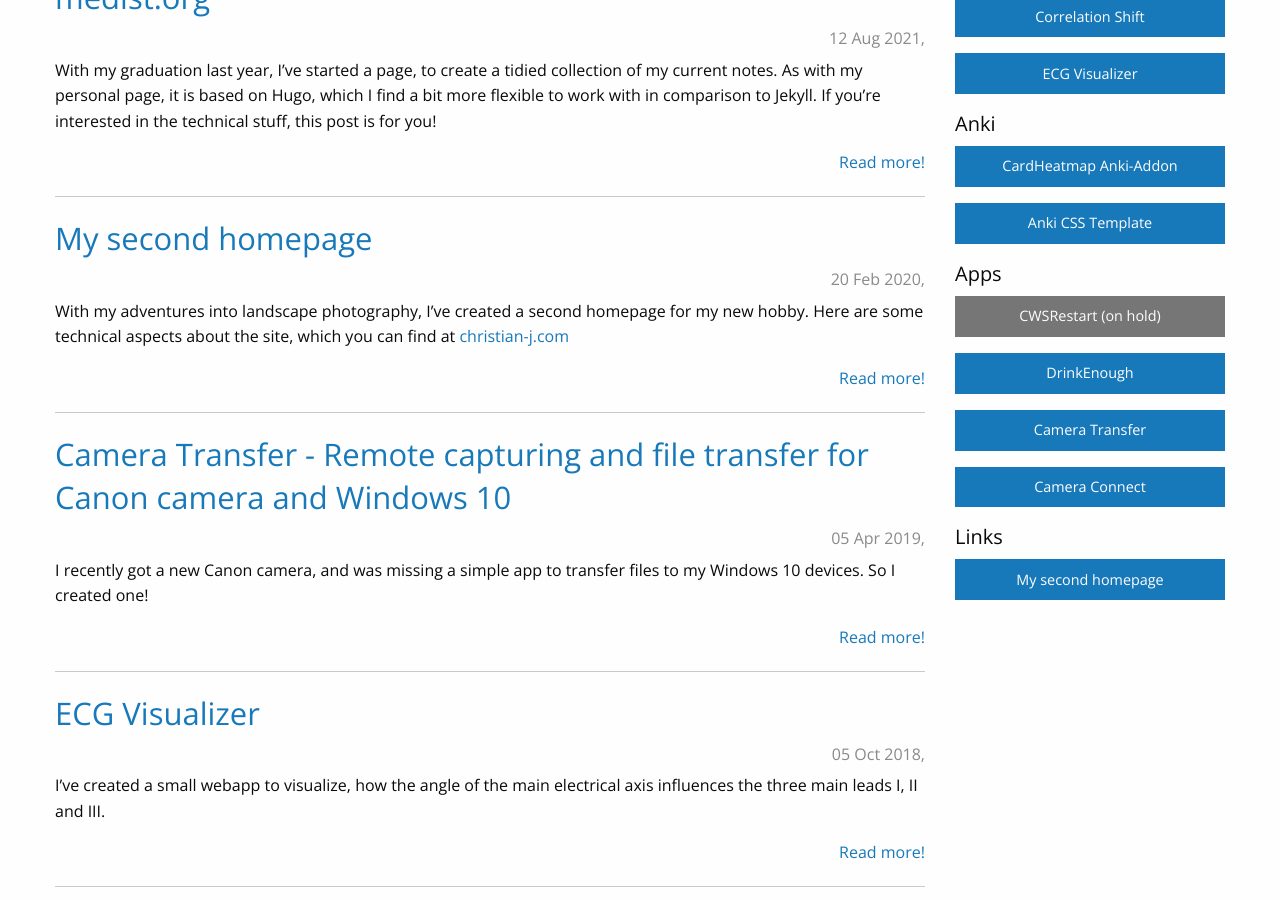
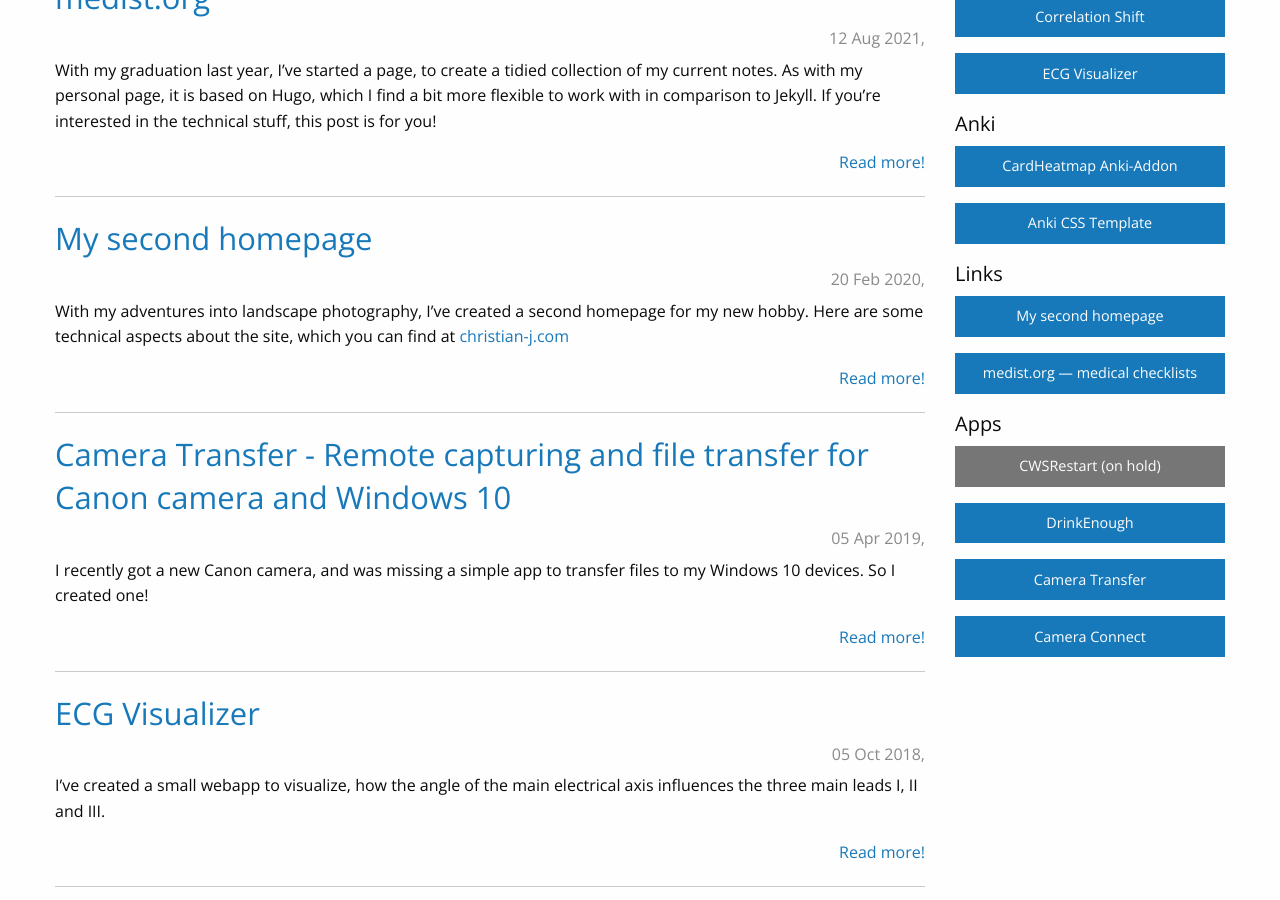
Before and after one commit to ChrisK91/chrisk91.github.io, a Jekyll site: the page built from index.html, in a window 1280 px wide and 900 px high, scrolled down 431 px. Built offline with Jekyll 4.4.1, drawn with Linux system fonts in a browser that asks for light colours; the list of posts is cut into pages by our own code; comment, search, counter and statistics services are not loaded.

Commit message:
Update index.html

```diff
--- a/index.html
+++ b/index.html
@@ -40,16 +40,16 @@ comments: true
       <a href="https://ankiweb.net/shared/info/181219369" class="button expanded">CardHeatmap Anki-Addon</a>
       <a href="{% post_url 2018-09-19-Basic-CSS-Template-for-Anki %}" class="button expanded">Anki CSS Template</a>
 
+      <h5>Links</h5>
+      <a href="https://christian-j.com" class="button expanded primary">My second homepage</a>
+      <a href="https://medist.org" class="button expanded primary">medist.org &mdash; medical checklists</a>
+
       <h5>Apps</h5>
       <a href="/CWSRestart/" class="button expanded secondary">CWSRestart (on hold)</a>
       <a href="https://www.microsoft.com/store/apps/9N21NC5Q4PZ8?cid=homepage" class="button expanded">DrinkEnough</a>
       <a href="https://www.microsoft.com/store/apps/9NSS46MNH6ZG?cid=homepage" class="button expanded">Camera Transfer</a>
       <a href="https://play.google.com/store/apps/details?id=me.chrisk91.camera_app" class="button expanded">Camera Connect</a>
 
-
-      <h5>Links</h5>
-      <a href="https://christian-j.com" class="button expanded primary">My second homepage</a>
-
     </div>
   </div>
 </div>
```
